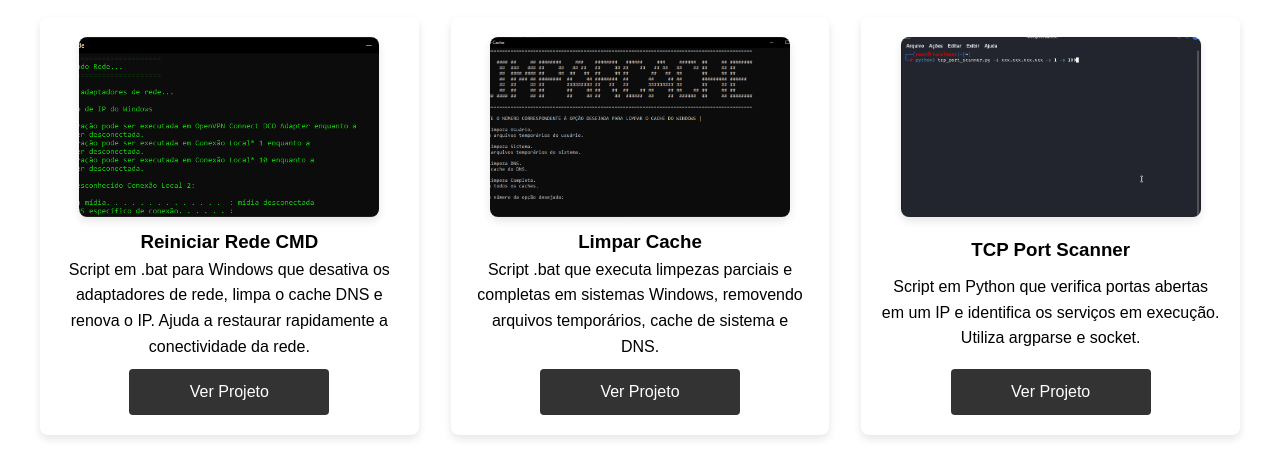
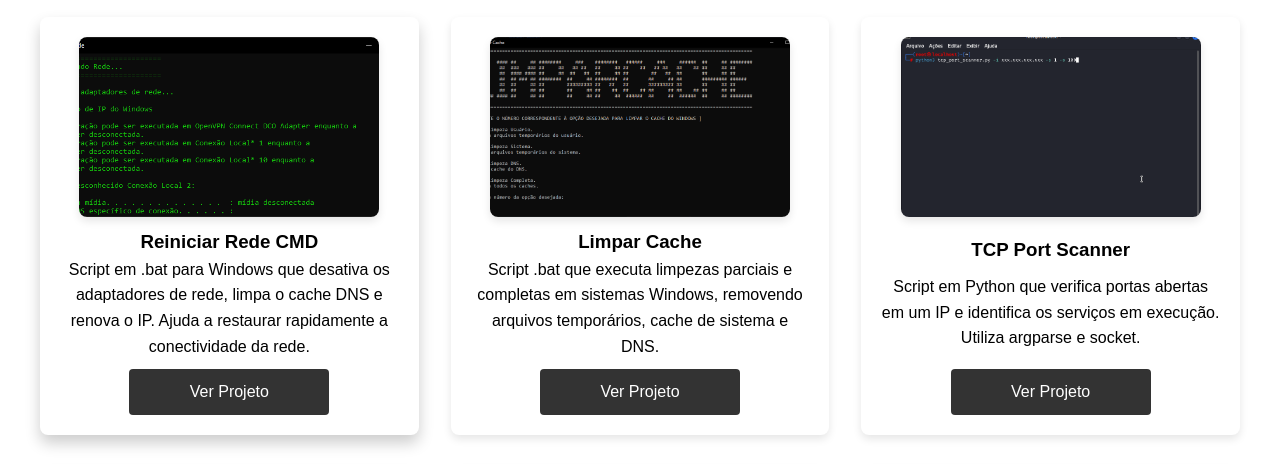
Before and after one commit to VitorSouza01/Portfolio-Vitor_Souza, a plain HTML site: page index.html in a window 1280 px wide. In both pictures the pointer is over the element 229 px from the left and 3176 px from the top of the page. Shown: the part 2951-3415 px from the top of the page. Drawn offline with Linux system fonts and the light colour scheme.

Commit message:
seventh commit

```diff
--- a/css/style.css
+++ b/css/style.css
@@ -178,6 +178,11 @@ h1 {
     flex-direction: column;
     justify-content: space-between;
     height: 100%;
+	transition: box-shadow 0.3s ease;
+}
+
+.projetos-conteudo:hover {
+    box-shadow: 0 8px 15px rgba(0, 0, 0, 0.2);
 }
 
 .projetos-conteudo img {
@@ -207,7 +212,7 @@ h1 {
 }
 
 .projetos-conteudo .btn:hover {
-    background-color: #333;
+	background-color: #333;
 }
 
 /*
```
